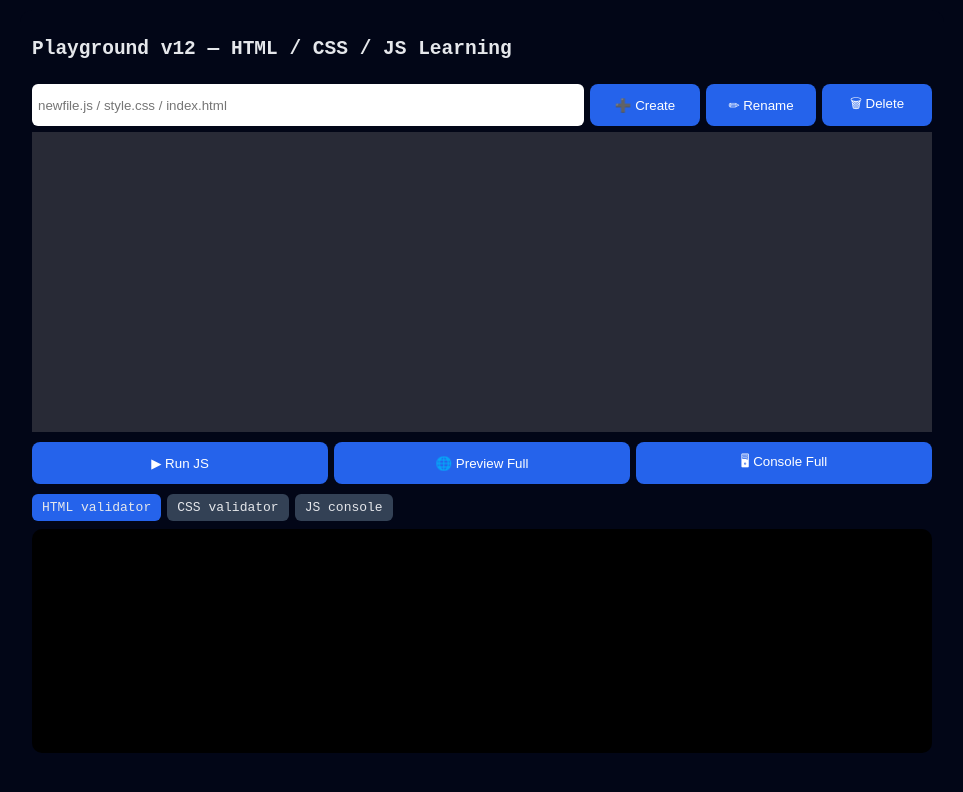
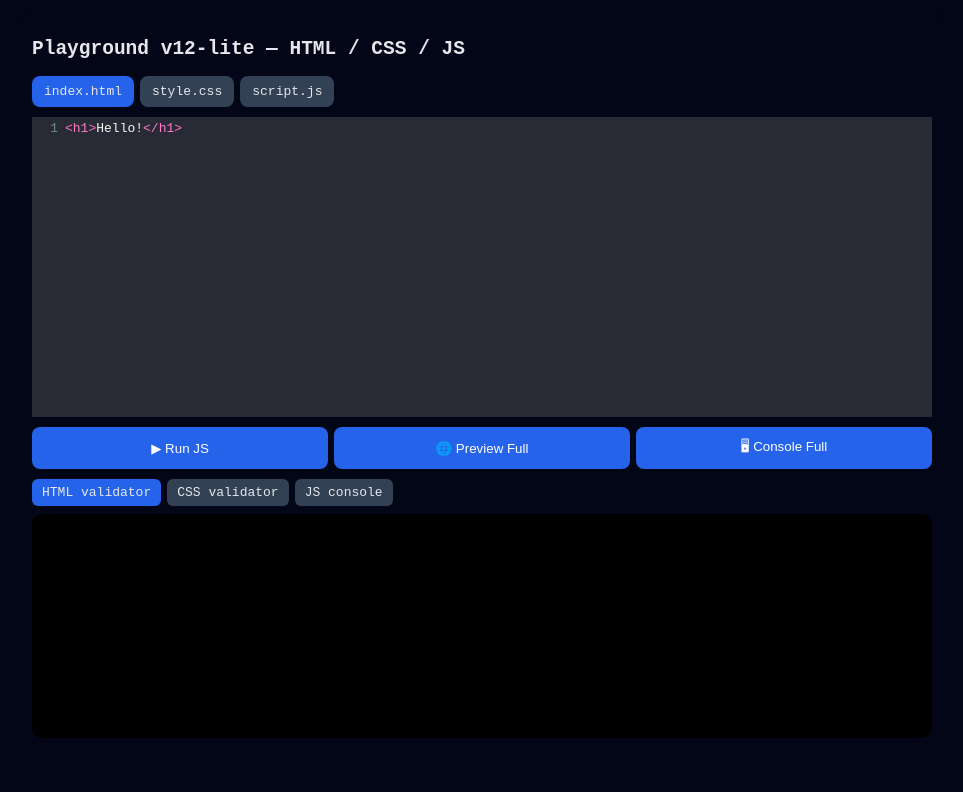
Before and after one commit to vasu-h10/js-learning-termux, a plain HTML site: page index.html in a window 1280 px wide. Both pictures are taken after a click on the button "▶ Run JS". Shown: the whole page, without its empty margins (158-1121 px from the left). Drawn offline with nearby package versions, Linux system fonts and the light colour scheme.

Commit message:
v12-lite: fast beginner mode

```diff
--- a/index.html
+++ b/index.html
@@ -3,7 +3,7 @@
 <head>
 <meta charset="UTF-8" />
 <meta name="viewport" content="width=device-width, initial-scale=1.0" />
-<title>Playground v12 — Beginner Mode + Fast Editor</title>
+<title>Playground v12-lite — Beginner Mode</title>
 
 <!-- CodeMirror Syntax Highlight -->
 <link rel="stylesheet" href="https://cdnjs.cloudflare.com/ajax/libs/codemirror/5.65.16/codemirror.min.css">
@@ -18,57 +18,46 @@
   --bg:#020617; --panel:#020617; --text:#e5e7eb;
   --accent:#2563eb; --console-bg:#000;
 }
-
 body {
   margin:0; background:var(--bg); color:var(--text);
   font-family:monospace; display:flex; justify-content:center;
-  padding:10px; min-height:100vh;
+  min-height:100vh; padding:10px;
 }
 .app {
   width:100%; max-width:900px; background:var(--panel);
   border-radius:12px; padding:12px;
 }
-
-/* file tabs */
-.file-tabs { display:flex; gap:6px; overflow-x:auto; margin-bottom:8px; }
+.file-tabs {
+  display:flex; gap:6px; margin-bottom:10px;
+}
 .file-btn {
   padding:8px 12px; background:#334155; border-radius:8px;
-  cursor:pointer; flex-shrink:0; white-space:nowrap;
+  cursor:pointer; flex-shrink:0;
 }
 .file-btn.active { background:var(--accent); }
 
-/* editor controls */
-#editorControls { display:flex; gap:6px; margin:6px 0; }
-#editorControls input {
-  width:60%; padding:6px; border-radius:6px; border:none;
-}
-
-/* buttons */
-.buttons { display:flex; gap:6px; margin-top:10px; flex-wrap:wrap; }
+.buttons { display:flex; gap:6px; margin-top:10px; }
 button {
   flex:1; padding:10px; border:none; border-radius:8px;
   background:var(--accent); color:white; cursor:pointer;
 }
 
-/* panels */
 .panel-tabs { display:flex; gap:6px; margin-top:10px; }
 .panel-btn {
   padding:6px 10px; background:#334155; border-radius:6px;
-  cursor:pointer; flex-shrink:0;
+  cursor:pointer;
 }
 .panel-btn.active { background:var(--accent); }
 
 .panel {
   margin-top:8px; background:var(--console-bg);
   padding:12px; border-radius:10px; height:200px;
-  overflow-y:auto; font-size:14px;
-  display:none;
+  overflow-y:auto; font-size:14px; display:none;
 }
 .panel.active { display:block; }
 
 .error{color:red;} .log{color:white;}
 
-/* preview fullscreen */
 #previewArea {
   display:none; position:fixed; top:0; left:0;
   width:100vw; height:100vh; background:white; z-index:9999;
@@ -81,37 +70,32 @@ button {
 
 <body>
 <div class="app" id="editorArea">
-  <h2>Playground v12 — HTML / CSS / JS Learning</h2>
+  <h2>Playground v12-lite — HTML / CSS / JS</h2>
 
-  <!-- file tabs -->
-  <div class="file-tabs" id="fileTabs"></div>
-
-  <!-- file actions -->
-  <div id="editorControls">
-    <input id="fileNameInput" placeholder="newfile.js / style.css / index.html"/>
-    <button onclick="createFile()">➕ Create</button>
-    <button onclick="renameFile()">✏ Rename</button>
-    <button onclick="deleteFile()">🗑 Delete</button>
+  <!-- fixed 3 files -->
+  <div class="file-tabs">
+    <div class="file-btn active" onclick="switchFile('index.html')">index.html</div>
+    <div class="file-btn" onclick="switchFile('style.css')">style.css</div>
+    <div class="file-btn" onclick="switchFile('script.js')">script.js</div>
   </div>
 
   <!-- editor -->
   <textarea id="editor"></textarea>
 
-  <!-- action buttons -->
+  <!-- actions -->
   <div class="buttons">
     <button onclick="runJS()">▶ Run JS</button>
     <button onclick="showPreviewFull()">🌐 Preview Full</button>
     <button onclick="showConsoleFull()">🖥 Console Full</button>
   </div>
 
-  <!-- panel selector -->
+  <!-- bottom panels -->
   <div class="panel-tabs">
     <div class="panel-btn active" onclick="showPanel('htmlPanel')">HTML validator</div>
     <div class="panel-btn" onclick="showPanel('cssPanel')">CSS validator</div>
     <div class="panel-btn" onclick="showPanel('jsPanel')">JS console</div>
   </div>
 
-  <!-- output panels -->
   <div id="htmlPanel" class="panel active"></div>
   <div id="cssPanel" class="panel"></div>
   <div id="jsPanel" class="panel"></div>
@@ -131,105 +115,41 @@ button {
 </div>
 
 <script>
-/* ---------- storage ---------- */
-let files = JSON.parse(localStorage.getItem("files") || "{}");
+/* ---------- fixed beginner files ---------- */
+let files={
+  "index.html":localStorage.getItem("index.html")||"<h1>Hello!</h1>",
+  "style.css":localStorage.getItem("style.css")||"body{background:white;}",
+  "script.js":localStorage.getItem("script.js")||"console.log('JS OK');"
+};
 
-if(Object.keys(files).length === 0){
-  files = {
-    "index.html":"<h1>Hello!</h1>",
-    "style.css":"body{background:white;}",
-    "script.js":"console.log('JS OK');"
-  };
-}
-
-function saveFiles(){ localStorage.setItem("files", JSON.stringify(files)); }
-
-/* ---------- editor ---------- */
-let currentFile = Object.keys(files)[0];
+let currentFile="index.html";
 let cmEditor;
 
+/* ---------- Editor ---------- */
 function setupEditor(){
-  cmEditor = CodeMirror.fromTextArea(document.getElementById("editor"),{
-    mode:getMode(currentFile),
-    theme:"dracula",
-    lineNumbers:true,
-
-    /* 🚀 PERFORMANCE OPTIONS */
-    viewportMargin: 20,        // only render visible lines
-    lineWrapping: true,
-    scrollbarStyle: "simple",
-    cursorBlinkRate: 0,
-    tabSize: 2,
-    indentUnit: 2,
+  cmEditor=CodeMirror.fromTextArea(document.getElementById("editor"),{
+    mode:"xml", theme:"dracula", lineNumbers:true
   });
-
   cmEditor.setValue(files[currentFile]);
   cmEditor.on("change",()=>{
-    files[currentFile] = cmEditor.getValue();
-    saveFiles();
+    files[currentFile]=cmEditor.getValue();
+    localStorage.setItem(currentFile,files[currentFile]);
   });
 }
 setupEditor();
 
-/* ---------- tabs ---------- */
-function refreshTabs(){
-  const t=document.getElementById("fileTabs");
-  t.innerHTML="";
-  Object.keys(files).forEach(name=>{
-    t.innerHTML+=`<div class="file-btn ${name===currentFile?"active":""}"
-      onclick="switchFile('${name}')">${name}</div>`;
-  });
-}
-refreshTabs();
+/* ---------- switching ---------- */
+function switchFile(name){
+  files[currentFile]=cmEditor.getValue();
+  currentFile=name;
+  cmEditor.setOption("mode", name.endsWith(".js")?"javascript":name.endsWith(".css")?"css":"xml");
+  cmEditor.setValue(files[name]);
 
-/* ---------- switch file ---------- */
-function getMode(name){
-  if(name.endsWith(".js")) return "javascript";
-  if(name.endsWith(".css")) return "css";
-  return "xml";
+  document.querySelectorAll(".file-btn").forEach(b=>b.classList.remove("active"));
+  [...document.querySelectorAll(".file-btn")].find(b=>b.innerText.includes(name)).classList.add("active");
 }
 
-function switchFile(name){
-  files[currentFile] = cmEditor.getValue();
-  currentFile=name;
-  cmEditor.setOption("mode", getMode(name));
-  cmEditor.setValue(files[name]);
-  refreshTabs();
-}
-
-/* ---------- file operations ---------- */
-function createFile(){
-  const name=document.getElementById("fileNameInput").value.trim();
-  if(!name || files[name]) return alert("Invalid or exists");
-  if(!name.endsWith(".js") && !name.endsWith(".css") && !name.endsWith(".html"))
-    return alert("Only .html .css .js allowed");
-  files[name]="";
-  saveFiles(); refreshTabs();
-}
-
-function renameFile(){
-  const name=document.getElementById("fileNameInput").value.trim();
-  if(!name || files[name]) return alert("Invalid or exists");
-  files[name]=files[currentFile];
-  delete files[currentFile];
-  currentFile=name; saveFiles();
-  cmEditor.setOption("mode",getMode(name));
-  cmEditor.setValue(files[name]);
-  refreshTabs();
-}
-
-function deleteFile(){
-  if(confirm("Delete "+currentFile+"?")){
-    delete files[currentFile];
-    currentFile=Object.keys(files)[0];
-    saveFiles();
-    cmEditor.setOption("mode",getMode(currentFile));
-    cmEditor.setValue(files[currentFile]);
-    refreshTabs();
-  }
-}
-
-/* ---------- panels ---------- */
+/* ---------- Panels ---------- */
 function showPanel(id){
   document.querySelectorAll(".panel").forEach(p=>p.classList.remove("active"));
   document.getElementById(id).classList.add("active");
@@ -238,45 +158,41 @@ function showPanel(id){
   [...document.querySelectorAll(".panel-btn")].find(b=>b.innerText.toLowerCase().includes(id.substring(0,2))).classList.add("active");
 }
 
-/* ---------- validators ---------- */
+/* ---------- Validators ---------- */
 function validateHTML(){
   const p=document.getElementById("htmlPanel");
   p.innerHTML="";
-  const parser=new DOMParser();
-  const doc=parser.parseFromString(files[currentFile],"text/html");
-  let errors=doc.querySelectorAll("parsererror");
-  errors.forEach(e=>p.innerHTML+=`<div class="error">${e.textContent}</div>`);
+  const doc=new DOMParser().parseFromString(files["index.html"],"text/html");
+  doc.querySelectorAll("parsererror").forEach(e=>p.innerHTML+=`<div class="error">${e.textContent}</div>`);
 }
-
 function validateCSS(){
   const p=document.getElementById("cssPanel");
   p.innerHTML="";
-  try{ new CSSStyleSheet().replaceSync(files[currentFile]); }
+  try{ new CSSStyleSheet().replaceSync(files["style.css"]); }
   catch(e){ p.innerHTML=`<div class="error">${e.message}</div>`; }
 }
 
-/* ---------- run JS ---------- */
+/* ---------- Run JS ---------- */
 function runJS(){
   validateHTML(); validateCSS();
   const p=document.getElementById("jsPanel");
   p.innerHTML="";
   try{
-    let r=eval(files["script.js"] || "");
+    let r=eval(files["script.js"]);
     if(r!==undefined) p.innerHTML+=`<div class="log">${r}</div>`;
   }catch(e){ p.innerHTML=`<div class="error">${e.message}</div>` }
 }
 
-/* ---------- preview ---------- */
+/* ---------- Preview ---------- */
 function showPreviewFull(){
   const frame=document.getElementById("previewFrame");
-  frame.srcdoc = `
+  frame.srcdoc=`
   <html><head><style>${files["style.css"]}</style></head>
   <body>${files["index.html"]}
   <script>
   try{ ${files["script.js"]} }
   catch(e){ document.body.innerHTML+='<pre style="color:red">'+e+'</pre>' }
-  <\/script>
-  </body></html>`;
+  <\/script></body></html>`;
   document.getElementById("previewArea").style.display="block";
   document.getElementById("editorArea").style.display="none";
 }
@@ -285,12 +201,11 @@ function hidePreview(){
   document.getElementById("editorArea").style.display="block";
 }
 
-/* ---------- full console ---------- */
+/* ---------- Console Full ---------- */
 function showConsoleFull(){
-  const f=document.getElementById("consoleFull");
-  document.getElementById("consoleFullContent").innerText =
-     document.getElementById("jsPanel").innerText;
-  f.style.display="block";
+  const text=document.querySelector("#jsPanel").innerText;
+  document.getElementById("consoleFullContent").innerText=text;
+  document.getElementById("consoleFull").style.display="block";
 }
 function hideConsoleFull(){
   document.getElementById("consoleFull").style.display="none";
```
